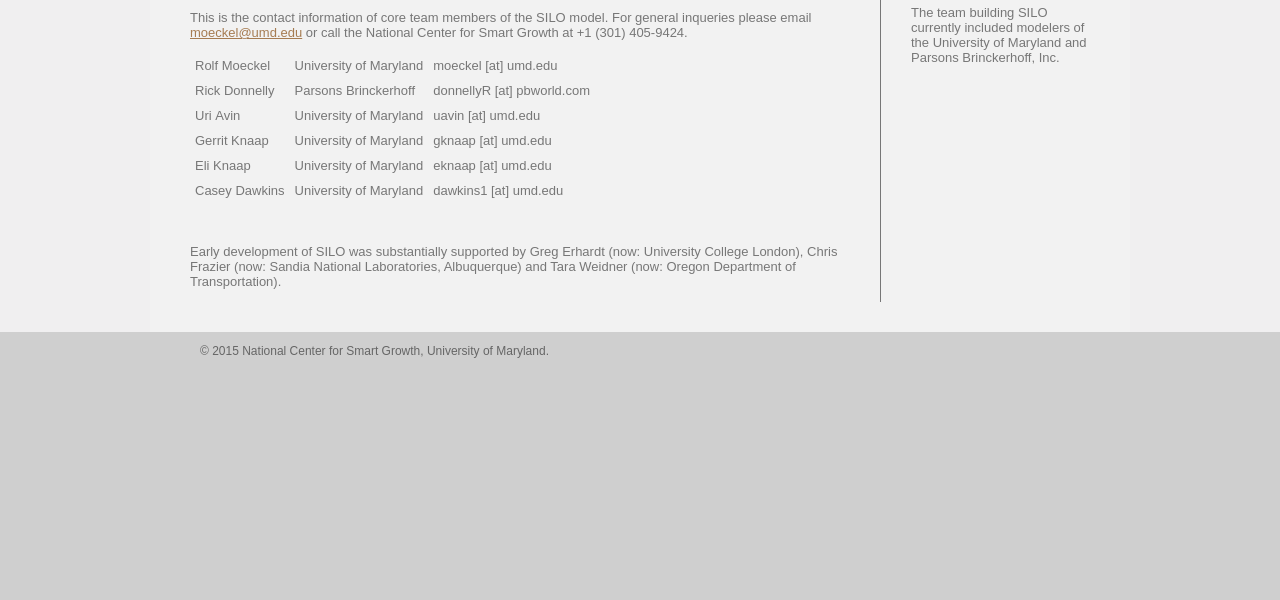
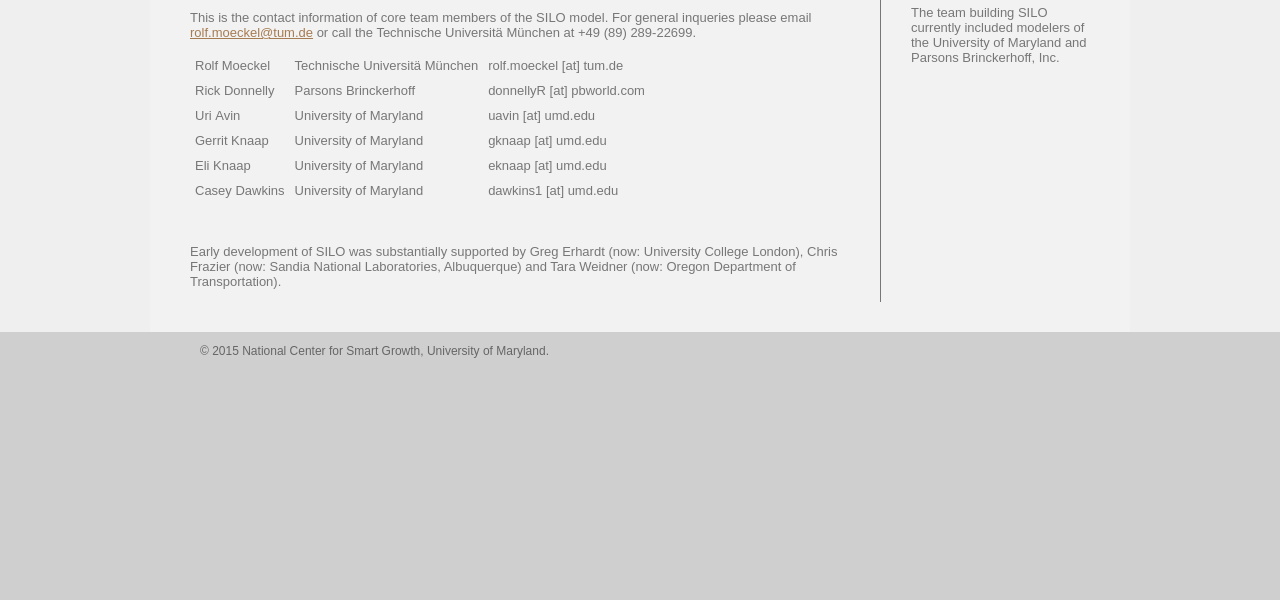
Before and after one commit to moeckel/siloWeb, a plain HTML site: page team.html in a window 1280 px wide. Shown: the part 200-800 px from the top of the page. Drawn offline with Linux system fonts and the light colour scheme.

Commit message:
Switched to TUM.

```diff
--- a/team.html
+++ b/team.html
@@ -57,12 +57,12 @@
 			<div class="container">
 				<div class="contentleft">
 					<h1>Team</h1>
-					<p>This is the contact information of core team members of the SILO model. For general inqueries please email <a href="mailto:moeckel@umd.edu">moeckel@umd.edu</a> or call the National Center for Smart Growth at&nbsp;+1&nbsp;(301)&nbsp;405-9424.<p>
+					<p>This is the contact information of core team members of the SILO model. For general inqueries please email <a href="mailto:rolf.moeckel@tum.de">rolf.moeckel@tum.de</a> or call the Technische&nbsp;Universit&auml;&nbsp;M&uuml;nchen at&nbsp;+49&nbsp;(89)&nbsp;289-22699.<p>
 					<table border="0" cellspacing="0" cellpadding="5">
 					  <tr>
 					    <td>Rolf&nbsp;Moeckel</td>
-                        <td>University&nbsp;of&nbsp;Maryland</td>
-					    <td>moeckel&nbsp;[at]&nbsp;umd.edu</td>
+                        <td>Technische&nbsp;Universit&auml;&nbsp;M&uuml;nchen</td>
+					    <td>rolf.moeckel&nbsp;[at]&nbsp;tum.de</td>
 				      </tr>
 					  <tr>
 					    <td>Rick&nbsp;Donnelly</td>
```
